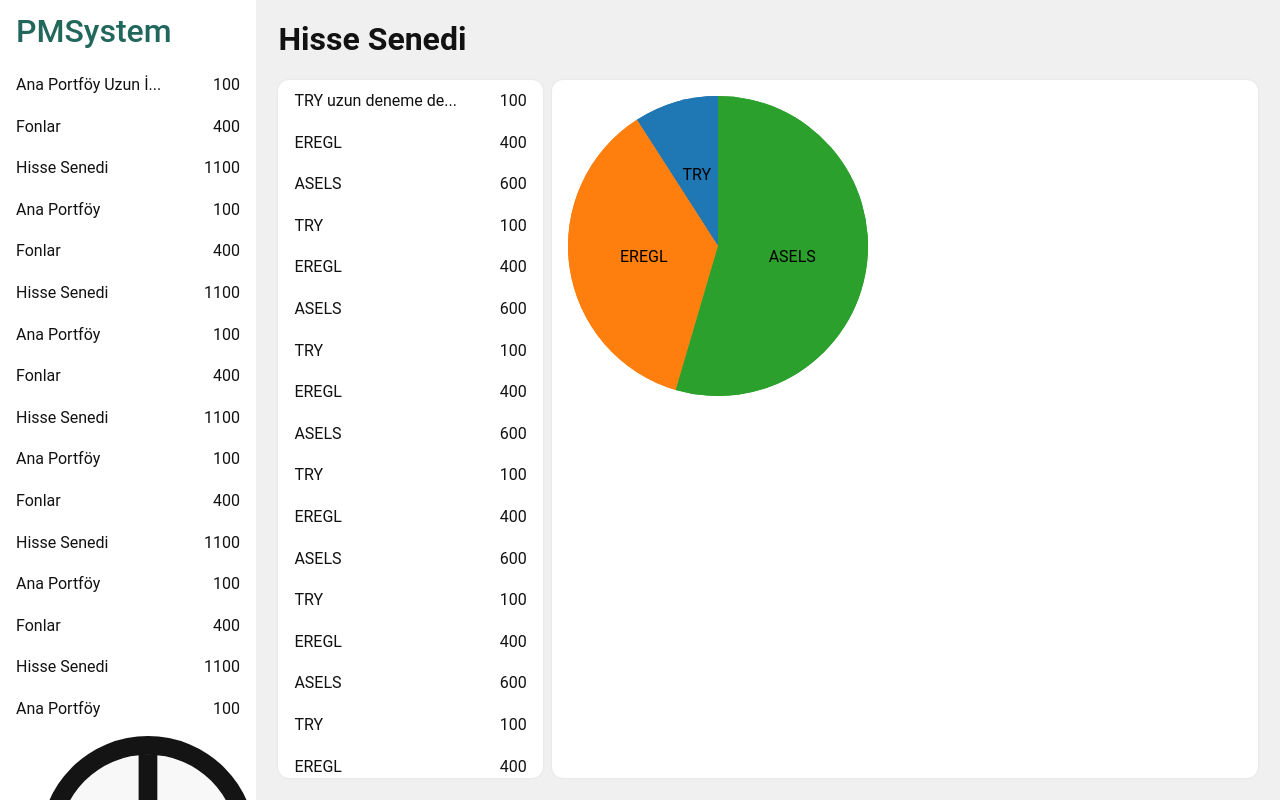
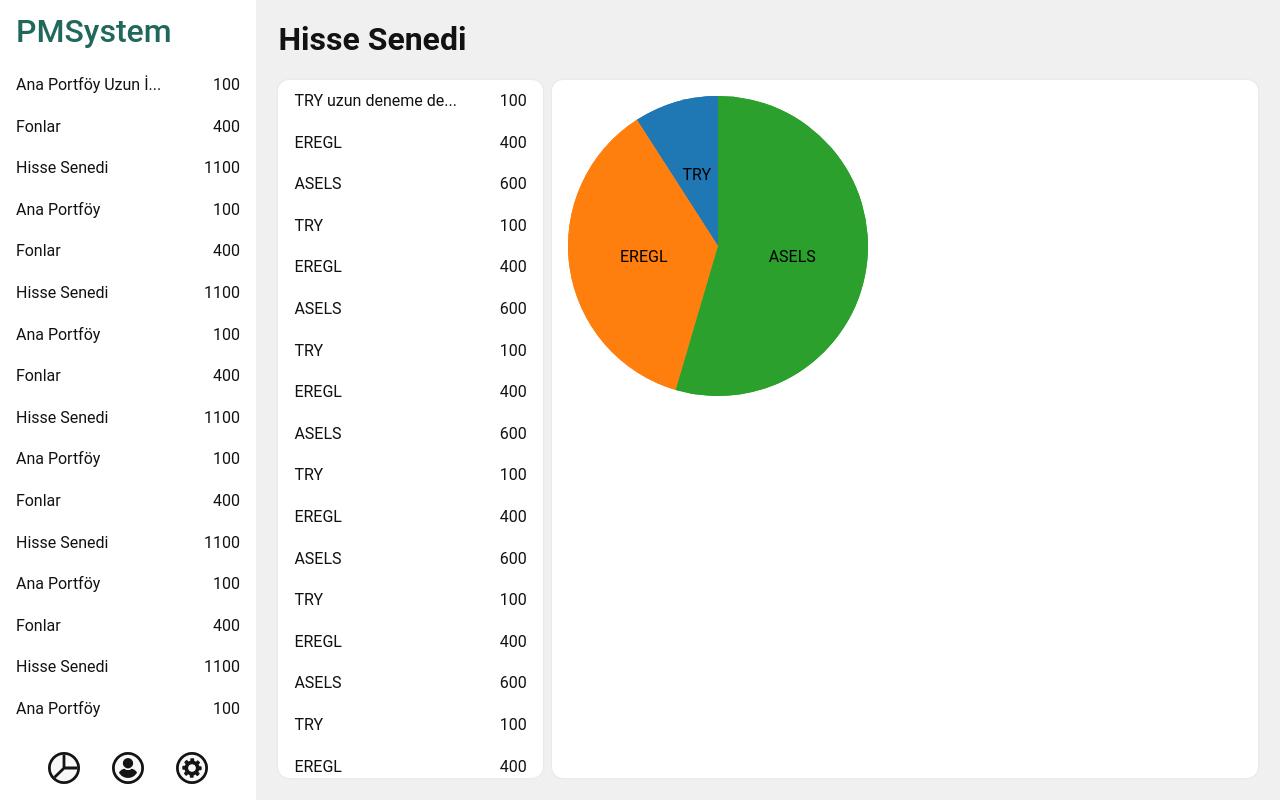
Before and after one commit to emretantu/portfolio-management-system-app, a React (Create React App) app: page / in a window 1280 px wide. Built offline with nearby package versions, Linux system fonts and the light colour scheme; no server answers; the HTML template or start-up script is replaced by a standard one.

Commit message:
MainNav styles

```diff
--- a/src/components/mainnav/MainNav.js
+++ b/src/components/mainnav/MainNav.js
@@ -1,20 +1,34 @@
 import MainNavItem from "./MainNavItem";
+import classes from "./MainNav.module.css";
 
 import pieIcon from "../../images/icons/pms-icons_pie.svg";
 import pieIconActive from "../../images/icons/pms-icons_pie-active.svg"
-import performanceIcon from "../../images/icons/pms-icons_performance.svg";
-import performanceIconActive from "../../images/icons/pms-icons_performance-active.svg";
+import user from "../../images/icons/pms-icons_user.svg";
+import userActive from "../../images/icons/pms-icons_user-active.svg";
 import settingsIcon from "../../images/icons/pms-icons_settings.svg";
 import settingsIconActive from "../../images/icons/pms-icons_settings-active.svg";
 
 const MainNav = () => {
   return (
-    <nav>
-      <ul>
+    <nav className={classes["nav"]}>
+      <ul className={classes["nav__list"]}>
         <MainNavItem
           to={"/portfolios"}
           icon={pieIcon}
           iconActive={pieIconActive}
+          key={"/portfolios"}
+        />
+        <MainNavItem
+          to={"/user"}
+          icon={user}
+          iconActive={userActive}
+          key={"/user"}
+        />
+        <MainNavItem
+          to={"/settings"}
+          icon={settingsIcon}
+          iconActive={settingsIconActive}
+          key={"/settings"}
         />
       </ul>
     </nav>
--- /dev/null
+++ b/src/components/mainnav/MainNav.module.css
@@ -0,0 +1,15 @@
+.nav {
+  height: 100%;
+  overflow: hidden;
+}
+
+.nav__list {
+  display: flex;
+  justify-content: space-evenly;
+  align-items: center;
+
+  height: 100%;
+  padding-inline: var(--left-right-padding);
+
+  list-style: none;
+}
--- a/src/components/mainnav/MainNavItem.js
+++ b/src/components/mainnav/MainNavItem.js
@@ -1,8 +1,9 @@
 import { NavLink } from "react-router-dom";
+import classes from "./MainNavItem.module.css"
 
 const MainNavItem = ({ to, icon, iconActive }) => {
   return (
-    <li>
+    <li className={classes["nav__item"]}>
       <NavLink to={to}>
         {
           ({isActive}) => {
--- /dev/null
+++ b/src/components/mainnav/MainNavItem.module.css
@@ -0,0 +1,4 @@
+.nav__item img {
+  width: 2rem;
+  height: 2rem;
+}
```
